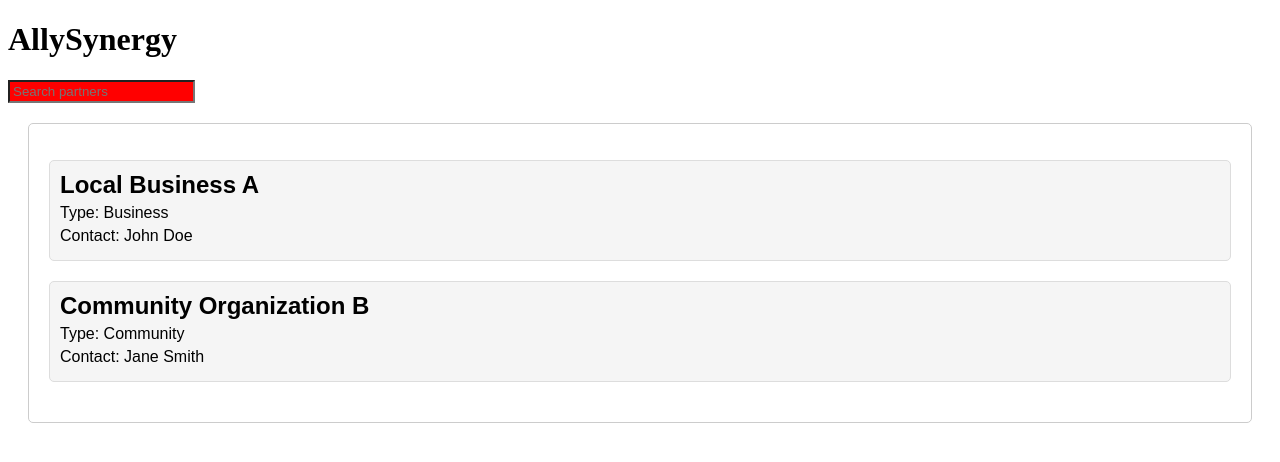
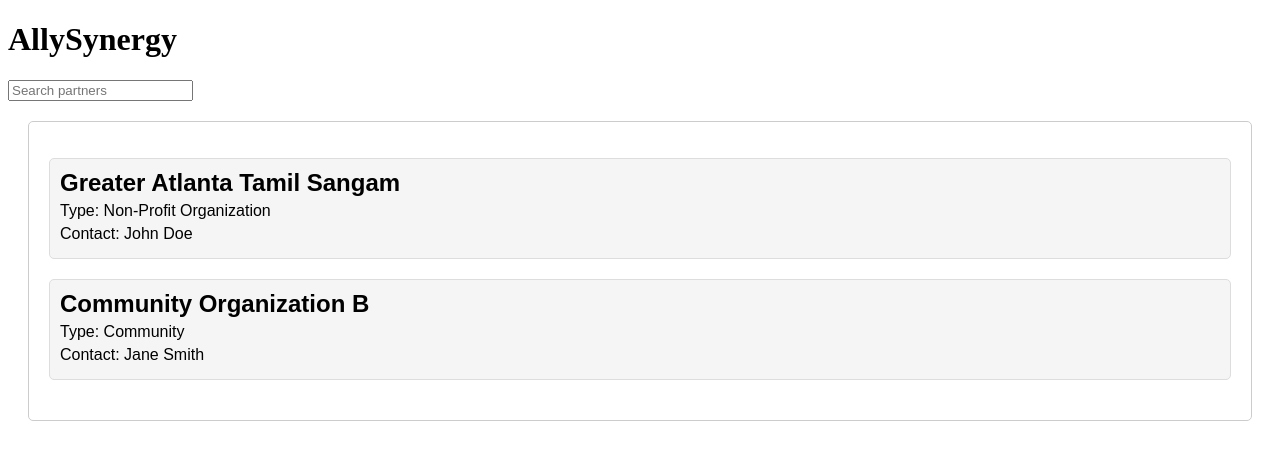
Before and after one commit to Narain-Singaram/fbla-coding-and-programming-2024, a Nuxt app: page / in a window 1280 px wide. Shown: the top 462 px of the page. Built offline with nearby package versions, Linux system fonts and the light colour scheme.

Commit message:
csa stuff u feel me?

```diff
--- a/SearchFilterBar.vue
+++ b/SearchFilterBar.vue
@@ -1,6 +1,5 @@
 <template>
   <div class="search-filter-bar">
-    <div class="search-input-wrapper">
     <input
       v-model="searchQuery"
       @input="handleSearch"
@@ -9,7 +8,7 @@
       class="search-input"
       placeholder="Search partners"
     />
-      <ul v-if="showSuggestions" class="autocomplete-list">
+    <ul v-if="showSuggestions && autocompleteSuggestions.length > 0" class="autocomplete-list">
       <li
         v-for="suggestion in autocompleteSuggestions"
         :key="suggestion"
@@ -18,30 +17,19 @@
         {{ suggestion }}
       </li>
     </ul>
-    </div>
+    <p v-if="showNoResultsMessage" class="no-results-message">No results found.</p>
   </div>
 </template>
 
 <script>
+import partnersData from './partners.json';
+
 export default {
   data() {
     return {
       searchQuery: "",
       showSuggestions: false,
-      partners: [
-  {
-    "id": 1,
-    "name": "Local Business A",
-    "type": "Business",
-    "contact": "John Doe"
-  },
-  {
-    "id": 2,
-    "name": "Community Organization B",
-    "type": "Community",
-    "contact": "Jane Smith"
-  }
-] // Your partner data array
+      partners: partnersData
     };
   },
   computed: {
@@ -51,19 +39,21 @@ export default {
           partner.name.toLowerCase().includes(this.searchQuery.toLowerCase())
         )
         .map(partner => partner.name);
+    },
+    showNoResultsMessage() {
+      return this.showSuggestions && this.searchQuery.length > 0 && this.autocompleteSuggestions.length === 0;
     }
   },
   methods: {
     handleSearch() {
       this.$emit("search", this.searchQuery);
-      this.showSuggestions = true; // Show suggestions as you type
+      this.showSuggestions = true;
     },
     selectSuggestion(suggestion) {
       this.searchQuery = suggestion;
-      this.hideSuggestions(); // Hide suggestions when a suggestion is selected
+      this.hideSuggestions();
     },
     hideSuggestions() {
-      // Delay hiding suggestions to allow time for a click on a suggestion to register
       setTimeout(() => {
         this.showSuggestions = false;
       }, 200);
@@ -75,39 +65,9 @@ export default {
 <style scoped>
 /* ... Existing styles ... */
 
-input {
-  padding: 2px 3px;
-  background: red;
-  display: block;
-}
-
-.search-input-wrapper {
-  position: relative;
-  display: inline-block;
-  width: 100%;
-}
-
-.autocomplete-list {
-  list-style: none;
-  padding: 0;
-  margin: 0;
-  position: absolute;
-  width: 100%;
-  background-color: white;
-  border: 1px solid #ddd;
-  border-top: none;
-  border-radius: 0 0 5px 5px;
-  box-shadow: 0 4px 6px rgba(0, 0, 0, 0.1);
-  z-index: 1; /* Make the suggestions appear above the input */
-}
-
-.autocomplete-list li {
-  padding: 5px 10px;
-  cursor: pointer;
-  transition: background-color 0.3s ease-in-out;
-}
-
-.autocomplete-list li:hover {
-  background-color: #f5f5f5;
+.no-results-message {
+  text-align: center;
+  color: #888;
+  margin-top: 10px;
 }
 </style>
--- a/app.vue
+++ b/app.vue
@@ -9,6 +9,7 @@
 <script>
 import SearchFilterBar from "/SearchFilterBar.vue";
 import PartnerList from "/PartnerList.vue";
+import partnersData from './partners.json'; // Import the JSON file
 
 export default {
   components: {
@@ -17,21 +18,7 @@ export default {
   },
   data() {
     return {
-      partners: [
-        {
-          id: 1,
-          name: "Local Business A",
-          type: "Business",
-          contact: "John Doe"
-        },
-        {
-          id: 2,
-          name: "Community Organization B",
-          type: "Community",
-          contact: "Jane Smith"
-        },
-        // Add more partner data here
-      ],
+      partners: partnersData, // Use the imported data
       searchQuery: ""
     };
   },
--- a/partners.json
+++ b/partners.json
@@ -1,8 +1,8 @@
 [
   {
     "id": 1,
-    "name": "Local Business A",
-    "type": "Business",
+    "name": "Greater Atlanta Tamil Sangam",
+    "type": "Non-Profit Organization",
     "contact": "John Doe"
   },
   {
```
Lines whose indentation alone changed are shown as unchanged.
